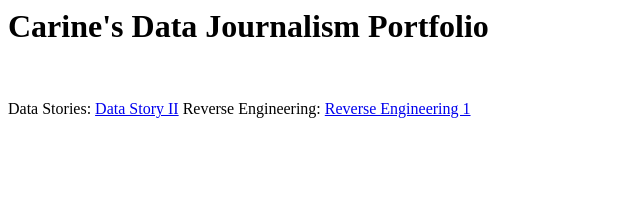
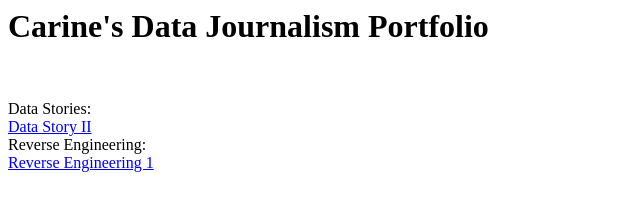
Before and after one commit to CarineL/carinel.github.io, a plain HTML site: page index.html in a window 1280 px wide. Shown: the whole page, without its empty margins (0-640 px from the left). Drawn offline with Linux system fonts and the light colour scheme.

Commit message:
Update index.html

```diff
--- a/index.html
+++ b/index.html
@@ -1,9 +1,9 @@
 <h1>Carine's Data Journalism Portfolio</h1>
 <br>
 <p>
-    Data Stories:
-   <a href="https://carinel.github.io/data-story-two/index2.html"> Data Story II</a>
+    Data Stories: <br>
+   <a href="https://carinel.github.io/data-story-two/index2.html"> Data Story II</a> <br>
 
-    Reverse Engineering:
+    Reverse Engineering:<br>
   <a href="https://carinel.github.io/reverse-engineering-1/">Reverse Engineering 1</a>
 </p>
```
